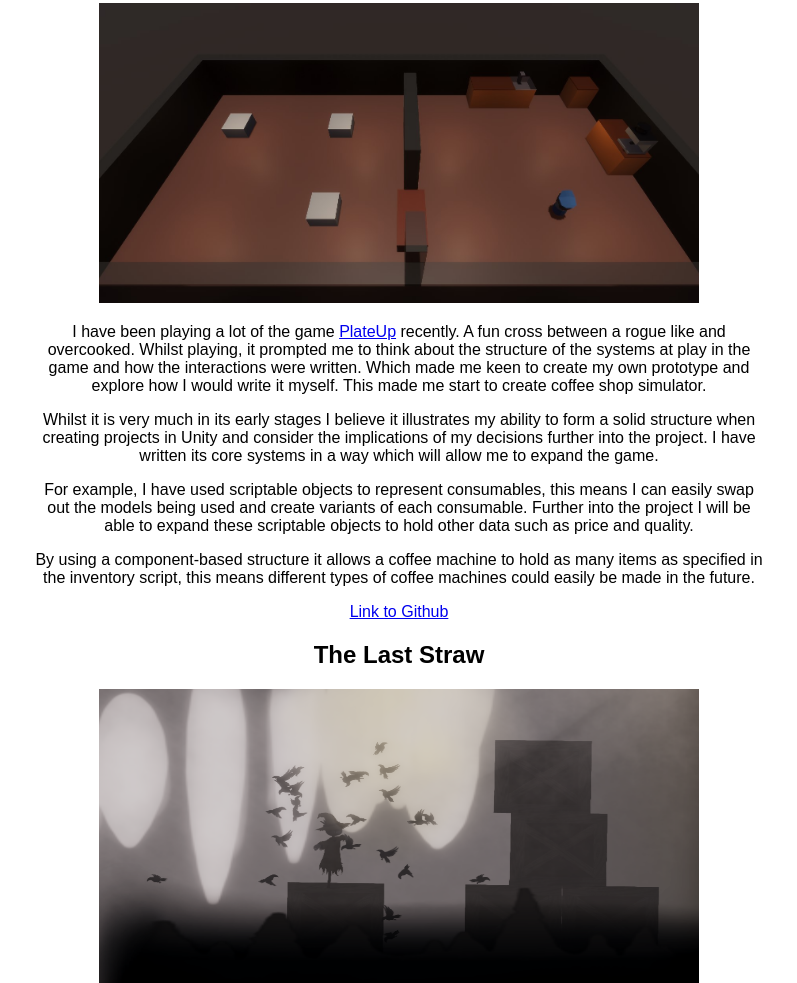
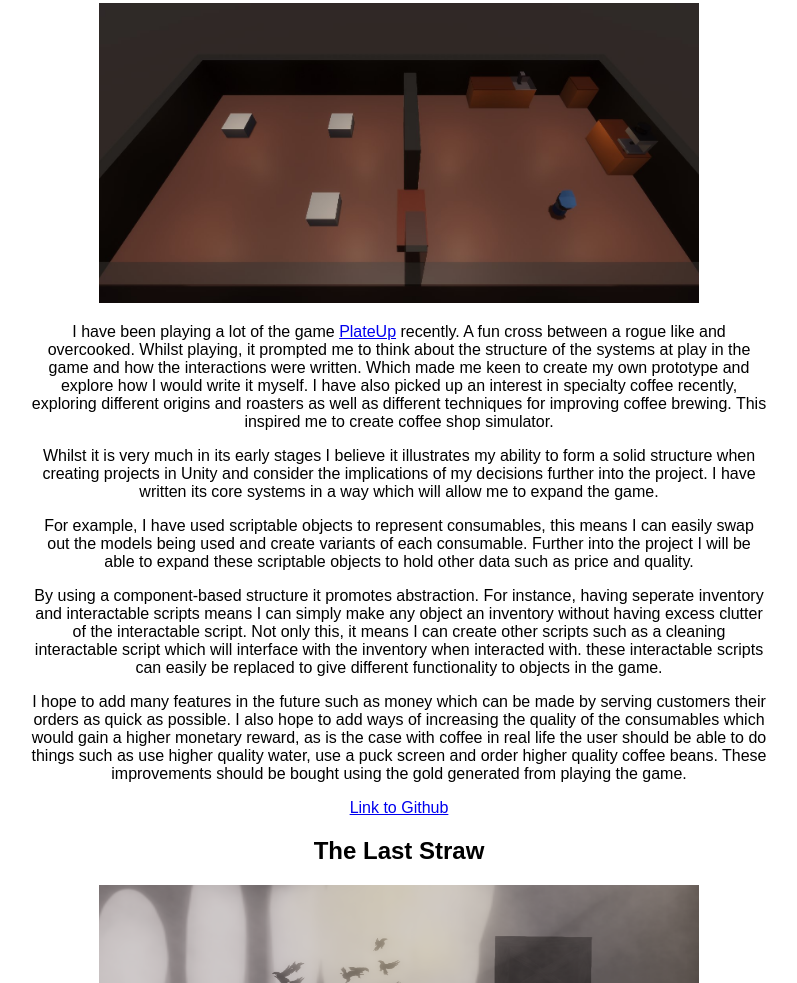
Before and after one commit to 09awill/09awill.github.io, a plain HTML site: page index.html in a window 1280 px wide. Shown: the part 193-1176 px from the top of the page, without its empty margins (241-1038 px from the left). Drawn offline with Linux system fonts and the light colour scheme.

Commit message:
Update index.html

```diff
--- a/index.html
+++ b/index.html
@@ -54,10 +54,11 @@
         	<section id="Coffee Shop Simulator">
             	<h2>Coffee Shop Simulator</h2>
             	<img src="coffeesim.jpg" width="600" height = "300">
-            	<p>I have been playing a lot of the game <a href="https://store.steampowered.com/app/1599600/PlateUp/">PlateUp</a> recently. A fun cross between a rogue like and overcooked. Whilst playing, it prompted me to think about the structure of the systems at play in the game and how the interactions were written. Which made me keen to create my own prototype and explore how I would write it myself. This made me start to create coffee shop simulator.</p>
+            	<p>I have been playing a lot of the game <a href="https://store.steampowered.com/app/1599600/PlateUp/">PlateUp</a> recently. A fun cross between a rogue like and overcooked. Whilst playing, it prompted me to think about the structure of the systems at play in the game and how the interactions were written. Which made me keen to create my own prototype and explore how I would write it myself. I have also picked up an interest in specialty coffee recently, exploring different origins and roasters as well as different techniques for improving coffee brewing. This inspired me to create coffee shop simulator.</p>
             	<p> Whilst it is very much in its early stages I believe it illustrates my ability to form a solid structure when creating projects in Unity and consider the implications of my decisions further into the project. I have written its core systems in a way which will allow me to expand the game.</p>
             	<p>For example, I have used scriptable objects to represent consumables, this means I can easily swap out the models being used and create variants of each consumable. Further into the project I will be able to expand these scriptable objects to hold other data such as price and quality. </p>
-            	<p>By using a component-based structure it allows a coffee machine to hold as many items as specified in the inventory script, this means different types of coffee machines could easily be made in the future. </p>
+            	<p>By using a component-based structure it promotes abstraction. For instance, having seperate inventory and interactable scripts means I can simply make any object an inventory without having excess clutter of the interactable script. Not only this, it means I can create other scripts such as a cleaning interactable script which will interface with the inventory when interacted with. these interactable scripts can easily be replaced to give different functionality to objects in the game.</p>
+            	<p>I hope to add many features in the future such as money which can be made by serving customers their orders as quick as possible. I also hope to add ways of increasing the quality of the consumables which would gain a higher monetary reward, as is the case with coffee in real life the user should be able to do things such as use higher quality water, use a puck screen and order higher quality coffee beans. These improvements should be bought using the gold generated from playing the game.</p>
             	<a href="https://github.com/09awill/CoffeeSim/tree/creating-prototype">Link to Github</a>
         	</section>
         	<section id="The Last Straw">
```
